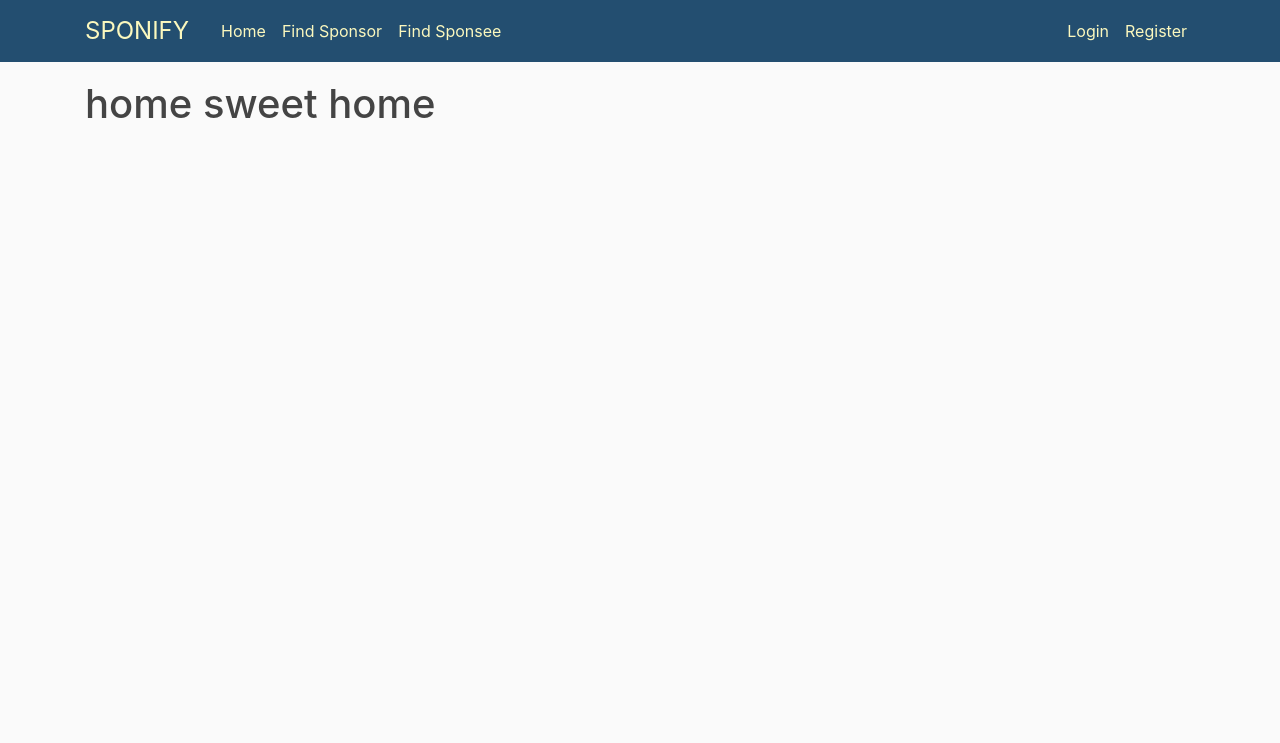
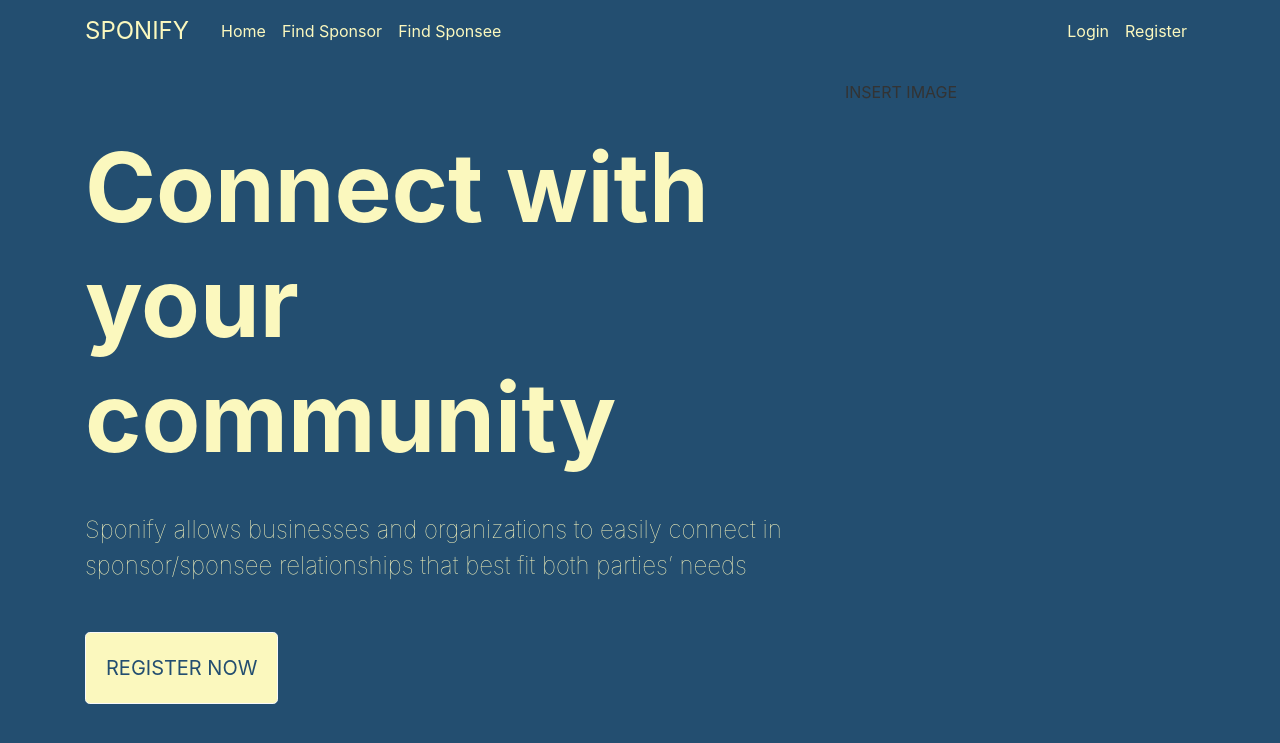
Before and after one commit to alexhu316/WaffleHacks, a Flask app: page / in a window 1280 px wide. Shown: the top 743 px of the page. Run offline with Flask 2, Linux system fonts and the light colour scheme; some libraries are stand-ins or nearby versions.

Commit message:
Update home.html

```diff
--- a/main/templates/home.html
+++ b/main/templates/home.html
@@ -1,4 +1,25 @@
 {% extends "layout.html" %}
 {% block content %}
-    <h1>home sweet home</h1>
+<body style="background-color: #234E70;">
+
+    <div class="row">
+        <div class="col-8">
+            <div class="display-1" style="font-weight: bolder; color:#FBF8BE; padding-top: 50px;">
+                Connect with your community
+            </div>
+            <div style="font-weight: 100; color:#FBF8BE; font-size: x-large;">
+                <br>
+                Sponify allows businesses and organizations to easily connect in sponsor/sponsee relationships that best fit both parties’ needs
+
+            </div>
+            <br><br>
+            <a type="button" class="btn btn-light btn-lg" href=register style="background-color: #FBF8BE; padding:20px; color:#234E70">REGISTER NOW</a>
+        </div>
+        <div class="col-4" >
+            INSERT IMAGE
+        </div>
+    </div>
+
+</body>
+
     {% endblock content %}
```
